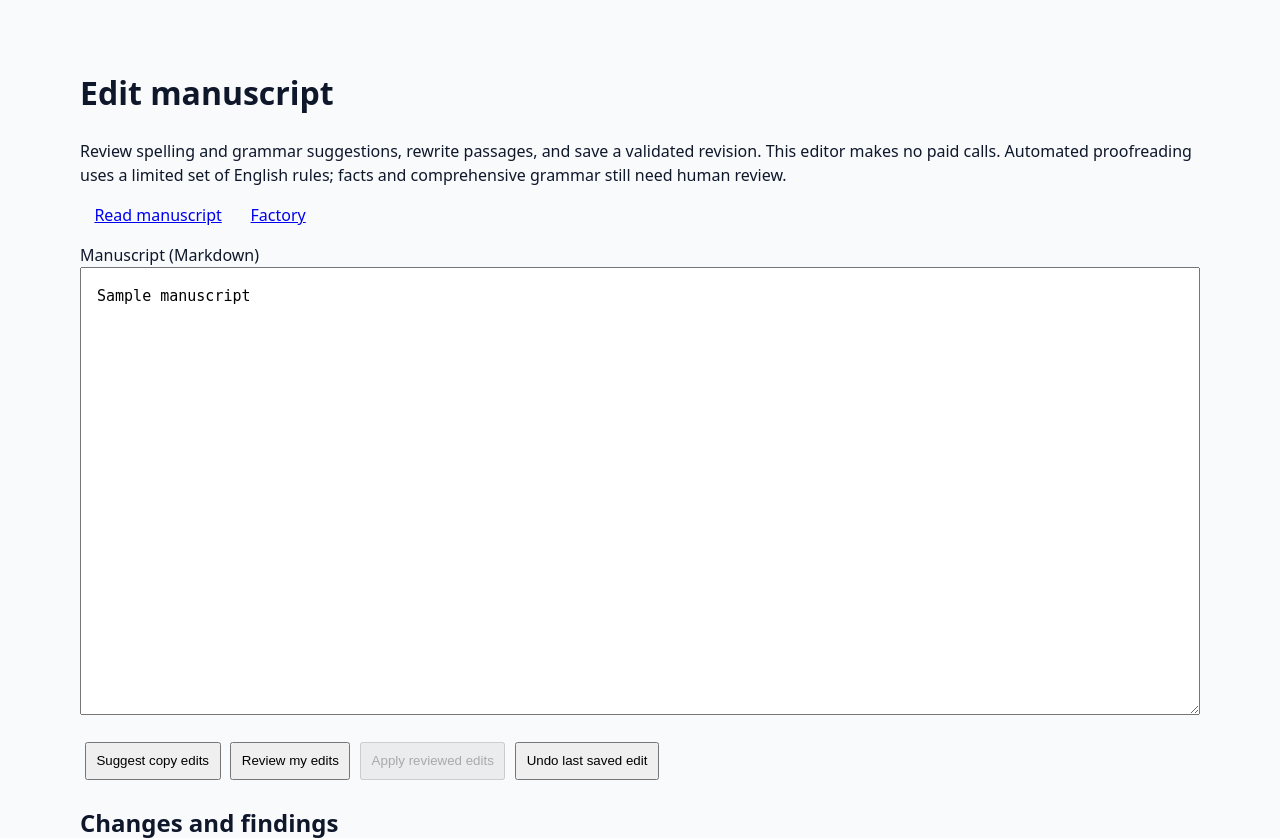
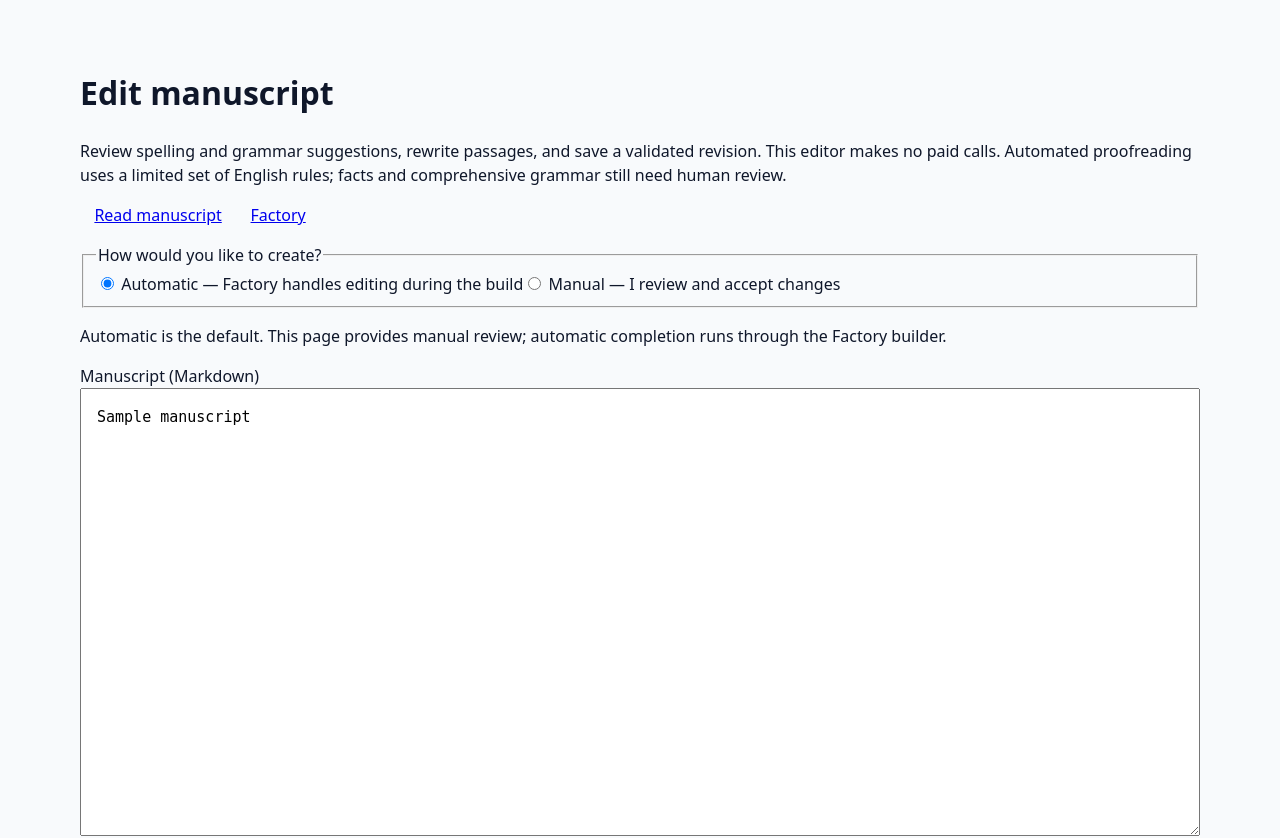
Before and after one commit to laantab/Digital-Product-Factory, a Flask app: template templates/ebook_manuscript_editor.html in a window 1280 px wide. Shown: the top 838 px of the page. Run offline with Flask 3, Linux system fonts and the light colour scheme; the template is opened without the code that fills it: most values are stand-ins (such as "Sample title", 1, 10 or a date in 2020); parts of the project's set-up code (start-up, migrations or seed data) failed here and were passed over; some libraries are stand-ins or nearby versions.

Commit message:
Present Automatic and Manual editor modes without promising unimplemented auto-build actions

```diff
--- a/templates/ebook_manuscript_editor.html
+++ b/templates/ebook_manuscript_editor.html
@@ -2,10 +2,11 @@
 <title>Edit manuscript</title><style>body{font:16px/1.5 system-ui;background:#f8fafc;color:#0f172a;margin:2rem auto;max-width:70rem;padding:1rem}textarea{box-sizing:border-box;width:100%;min-height:28rem;padding:1rem;font:15px/1.6 monospace}button,a{padding:.6rem;margin:.3rem}pre{white-space:pre-wrap;background:white;padding:1rem}button{cursor:pointer}#message{font-weight:600}</style>
 <h1>Edit manuscript</h1><p>Review spelling and grammar suggestions, rewrite passages, and save a validated revision. This editor makes no paid calls. Automated proofreading uses a limited set of English rules; facts and comprehensive grammar still need human review.</p>
 <p><a href="/ebook-workspace/{{ project_id }}/manuscript">Read manuscript</a><a href="/">Factory</a></p>
-<label for="draft">Manuscript (Markdown)</label><textarea id="draft">{{ manuscript }}</textarea>
+<fieldset><legend>How would you like to create?</legend><label><input type="radio" name="editor-mode" value="automatic" checked> Automatic — Factory handles editing during the build</label><label><input type="radio" name="editor-mode" value="manual"> Manual — I review and accept changes</label></fieldset><p id="mode-info" role="status">Automatic is the default. This page provides manual review; automatic completion runs through the Factory builder.</p><label for="draft">Manuscript (Markdown)</label><textarea id="draft">{{ manuscript }}</textarea>
 <p><button id="suggest">Suggest copy edits</button><button id="review">Review my edits</button><button id="apply" disabled>Apply reviewed edits</button><button id="undo">Undo last saved edit</button></p>
 <p id="message" role="status"></p><h2>Changes and findings</h2><pre id="findings">Review your edits before applying them.</pre>
 <script>
+document.querySelectorAll('input[name="editor-mode"]').forEach(input=>input.addEventListener('change',()=>{const manual=document.querySelector('input[name="editor-mode"]:checked').value==='manual';document.getElementById('mode-info').textContent=manual?'Manual editing: preview, review and accept each saved change yourself.':'Automatic mode is selected. Return to the Factory builder to continue automatic creation; this page remains a review-only editor.';}));
 const draft=document.getElementById('draft'), message=document.getElementById('message'), findings=document.getElementById('findings'), save=document.getElementById('apply');
 let originalDigest={{ manuscript_digest|tojson }}, reviewed=null;
 async function action(name,body={}) {
```
